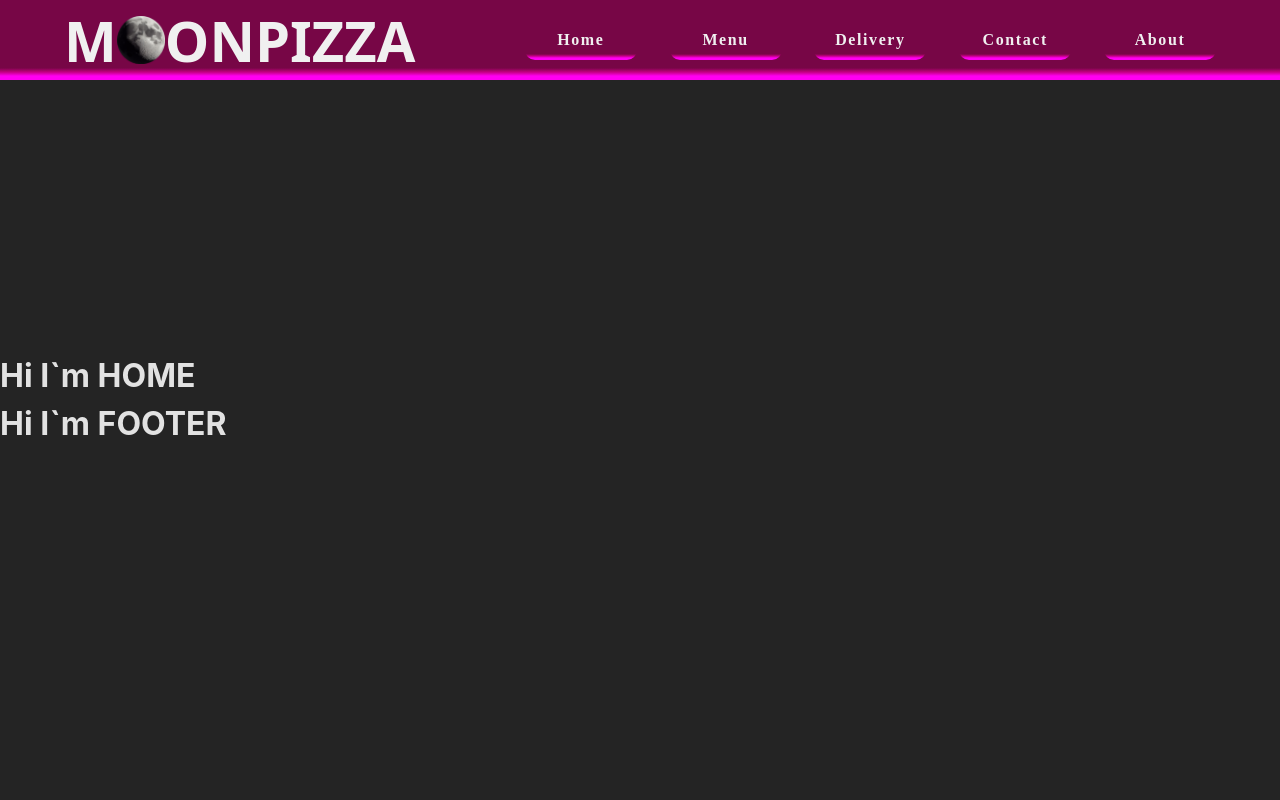
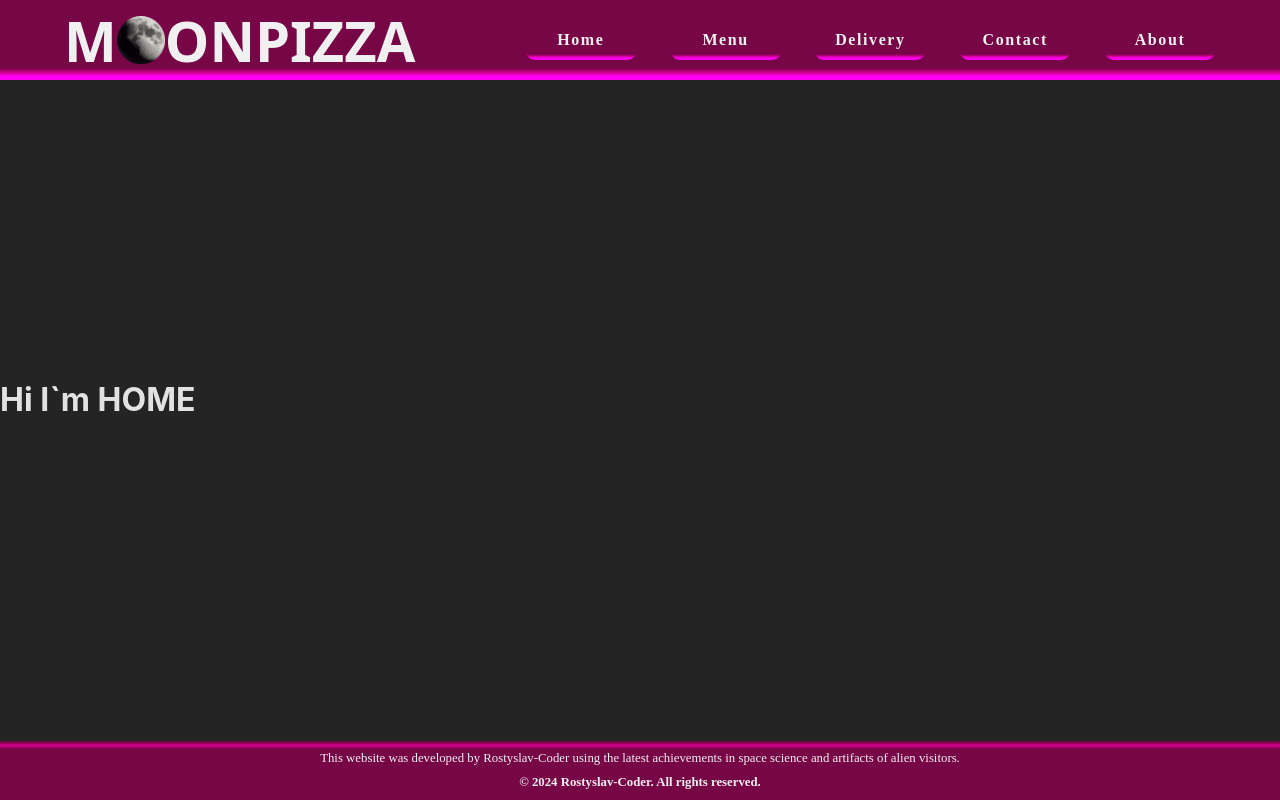
Before and after one commit to Rostyslav-Coder/restaurant-page, a React (Vite) app: page / in a window 1280 px wide. Built offline with nearby package versions, Linux system fonts and the light colour scheme.

Commit message:
footer updated

```diff
--- a/src/components/Footer.jsx
+++ b/src/components/Footer.jsx
@@ -1,7 +1,25 @@
 // ========== FOOTER COMPONENT MODULE ========== //
 
+import '../styles/Footer.css';
+
+
 const Footer = () => {
-	return <div><h1>Hi I`m FOOTER</h1></div>
+	return (
+		<div className='footer'>
+			<p className='footer__text'>
+				This website was developed by Rostyslav-Coder using the latest achievements in
+				space science and artifacts of alien visitors.
+			</p>
+			<a
+				className='footer__link'
+				href="https://www.linkedin.com/in/rostyslav-putnikov-76484926a/"
+				target="_blank"
+				rel="noopener noreferrer"
+			>
+				&copy; 2024 Rostyslav-Coder. All rights reserved.
+			</a>
+		</div>
+	);
 };
 
 export default Footer;
--- /dev/null
+++ b/src/styles/Footer.css
@@ -0,0 +1,26 @@
+/* ========== FOOTER STYLE MODULE ========== */
+
+.footer {
+	width: 100%;
+	padding: 0.5rem 5%;
+	position: absolute;
+	bottom: 0;
+	background:
+		linear-gradient(var(--magenta, #770646) 3%,
+			var(--middle-violet-red, #C20081) 6% 10%,
+			var(--dark-magenta, #770646) 13% 100%);
+	text-align: center;
+}
+
+.footer__text,
+.footer__link {
+	color: var(--white, #F0F0F0);
+	font-size: 0.8rem;
+	font-family: 'Orbitron';
+}
+
+.footer__link,
+.footer__link:visited {
+	text-decoration: none;
+	font-weight: 700;
+}
```
